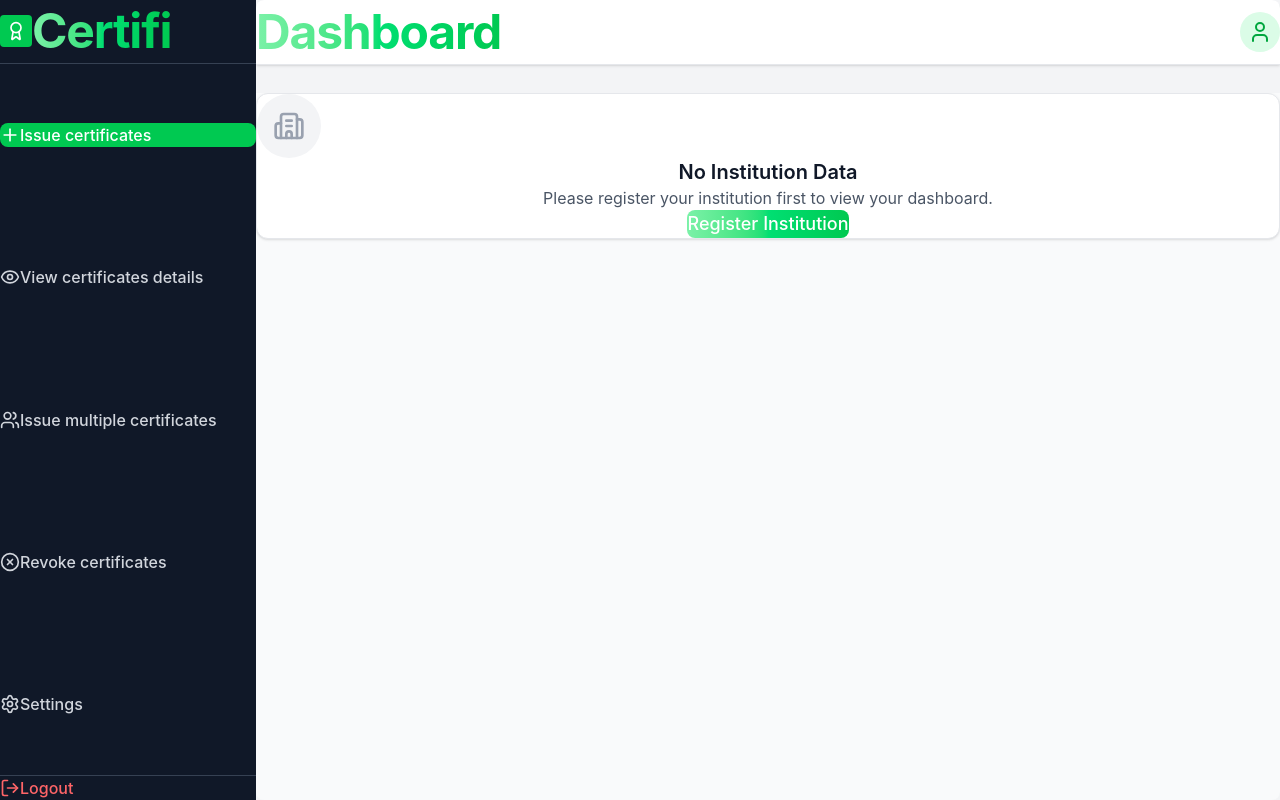
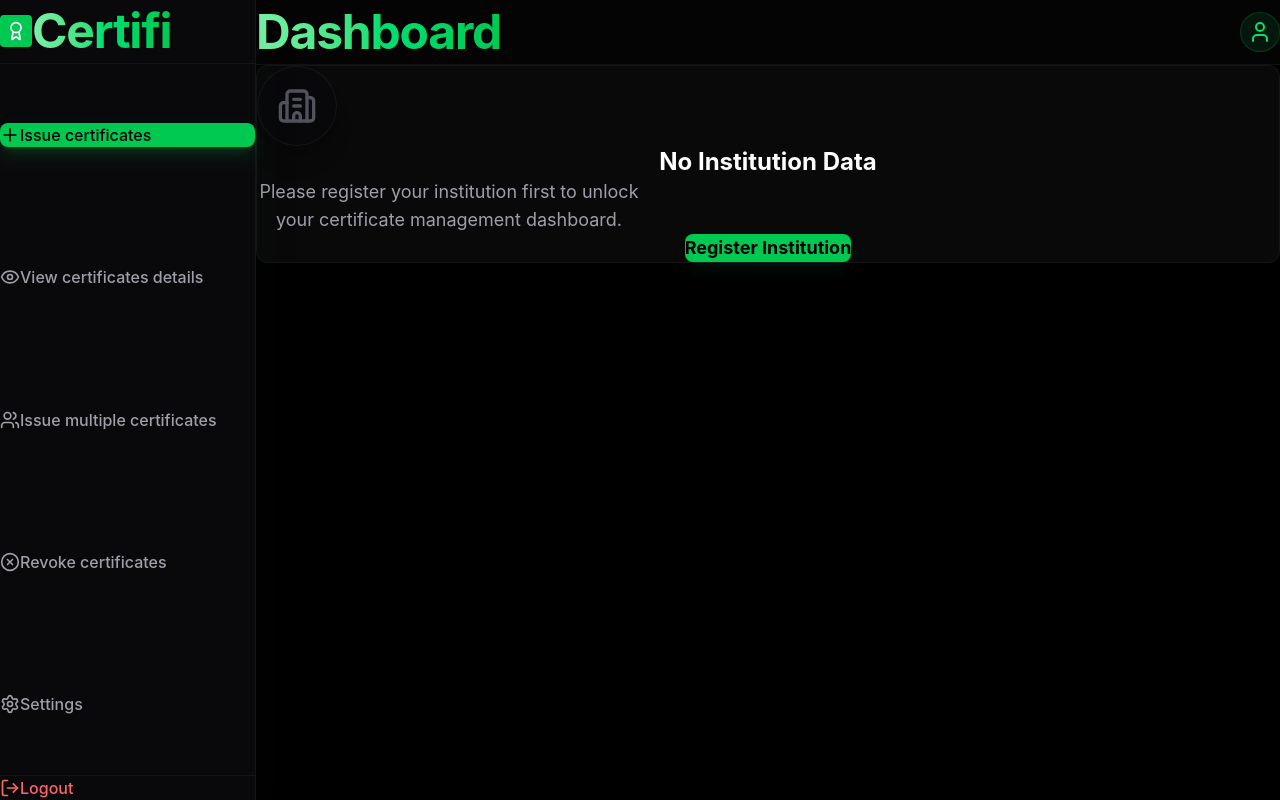
Before and after one commit to dimka90/Certifi, a Next.js app in the folder frontend/: page /institution/dashboard in a window 1280 px wide. Built offline with nearby package versions, Linux system fonts and the light colour scheme; no server answers; what @rainbow-me/rainbowkit, wagmi would draw is missing.

Commit message:
refactor(institution): update Dashboard layout with glassmorphism effects

```diff
--- a/frontend/app/institution/dashboard/page.tsx
+++ b/frontend/app/institution/dashboard/page.tsx
@@ -47,10 +47,10 @@ const InstitutionDashboard = () => {
 
 
   return (
-    <div className="h-screen bg-gray-100 flex">
+    <div className="h-screen bg-black flex overflow-hidden">
 
-      <div className={`${sidebarOpen ? 'translate-x-0' : '-translate-x-full'} fixed inset-y-0 left-0 z-50 w-64 bg-gray-900 text-white transition-transform duration-300 ease-in-out lg:translate-x-0 lg:static lg:inset-0 flex flex-col`}>
-        <div className="flex items-center justify-between h-16 px-6 border-b border-gray-700 flex-shrink-0">
+      <div className={`${sidebarOpen ? 'translate-x-0' : '-translate-x-full'} fixed inset-y-0 left-0 z-50 w-64 bg-zinc-950 border-r border-white/5 text-white transition-transform duration-300 ease-in-out lg:translate-x-0 lg:static lg:inset-0 flex flex-col shadow-2xl shadow-green-950/20`}>
+        <div className="flex items-center justify-between h-16 px-6 border-b border-white/5 flex-shrink-0">
           <div className="flex items-center space-x-3">
             <div className="w-8 h-8 bg-green-500 rounded flex items-center justify-center">
               <Award className="w-5 h-5 text-white" />
@@ -77,10 +77,9 @@ const InstitutionDashboard = () => {
                 <div key={item.id} className="flex-1 flex items-center">
                   <button
                     onClick={() => handleNavigation(item.route)}
-                    className={`w-full flex items-center space-x-3 px-4 py-4 rounded-lg text-left transition-colors ${
-                      activeTab === item.id
-                        ? 'bg-green-500 text-white'
-                        : 'text-gray-300 hover:bg-gray-800 hover:text-white'
+                    className={`w-full flex items-center space-x-3 px-4 py-4 rounded-lg text-left transition-all ${activeTab === item.id
+                        ? 'bg-green-500 text-black font-bold shadow-lg shadow-green-500/20'
+                        : 'text-zinc-400 hover:bg-zinc-900 hover:text-white'
                       }`}
                   >
                     <Icon className="w-5 h-5" />
@@ -92,8 +91,8 @@ const InstitutionDashboard = () => {
           </div>
 
 
-          <div className="pt-6 border-t border-gray-700">
-            <button className="w-full flex items-center space-x-3 px-4 py-4 rounded-lg text-left transition-colors text-red-400 hover:bg-red-900/20 hover:text-red-300">
+          <div className="pt-6 border-t border-white/5">
+            <button className="w-full flex items-center space-x-3 px-4 py-4 rounded-lg text-left transition-colors text-red-400 hover:bg-red-500/10 hover:text-red-300">
               <LogOut className="w-5 h-5" />
               <span className="font-medium">Logout</span>
             </button>
@@ -110,9 +109,9 @@ const InstitutionDashboard = () => {
       )}
 
 
-      <div className="flex-1 flex flex-col overflow-hidden min-h-[600px] mx-8 rounded-lg">
+      <div className="flex-1 flex flex-col overflow-hidden min-h-[600px]">
 
-        <header className="bg-white shadow-sm border-b border-gray-200">
+        <header className="bg-zinc-950/50 backdrop-blur-md border-b border-white/5">
           <div className="flex items-center justify-between h-16 px-6 ">
             <div className="flex  items-center space-x-4">
               <h1 className="text-xl sm:text-xl md:text-2xl lg:text-2xl xl:text-2xl xl:text-5xl font-bold leading-[1.1] tracking-tight">
@@ -124,53 +123,56 @@ const InstitutionDashboard = () => {
 
 
             <div className="flex items-center space-x-3">
-              <div className="w-10 h-10 bg-green-100 rounded-full flex items-center justify-center">
-                <User className="w-6 h-6 text-green-600" />
+              <div className="w-10 h-10 bg-green-500/10 border border-green-500/20 rounded-full flex items-center justify-center">
+                <User className="w-6 h-6 text-green-400" />
               </div>
             </div>
           </div>
         </header>
 
-        <main className="flex-1 overflow-y-auto bg-gray-50" style={{ marginTop: '28px' }}>
-          <div className="px-8 py-8 pt-16 flex items-center justify-center">
+        <main className="flex-1 overflow-y-auto bg-black relative">
+          {/* Background Decoration */}
+          <div className="absolute top-0 right-0 w-[400px] h-[400px] bg-green-500/5 rounded-full blur-[100px] -z-10" />
+
+          <div className="px-8 py-8 pt-16 flex items-center justify-center relative z-10">
             <div className="w-full max-w-6xl">
               {institutionData ? (
                 <div className="space-y-6">
 
-                  <div className="bg-white rounded-xl shadow-sm border border-gray-200 p-8">
+                  <div className="bg-zinc-900/40 backdrop-blur-xl rounded-xl border border-white/5 p-8 shadow-2xl">
                     <div className="flex items-center space-x-4 mb-6">
-                      <div className="w-12 h-12 bg-green-100 rounded-xl flex items-center justify-center">
-                        <Building2 className="w-6 h-6 text-green-600" />
+                      <div className="w-12 h-12 bg-green-500/10 border border-green-500/20 rounded-xl flex items-center justify-center">
+                        <Building2 className="w-6 h-6 text-green-400" />
                       </div>
                       <div>
-                        <h2 className="text-2xl font-bold text-gray-900">Institution Overview</h2>
-                        <p className="text-base text-gray-600">Your registered institution details</p>
+                        <h2 className="text-2xl font-bold text-white tracking-tight">Institution Overview</h2>
+                        <p className="text-base text-zinc-400">Your registered institution details</p>
                       </div>
                     </div>
 
-                    <div className="grid md:grid-cols-2 gap-6">
+                    <div className="grid md:grid-cols-2 gap-8">
                       <div>
-                        <h3 className="text-lg font-semibold text-gray-900 mb-2">Institution Name</h3>
-                        <p className="text-base text-gray-700">{institutionData.institutionName}</p>
+                        <h3 className="text-sm font-medium text-zinc-500 uppercase tracking-wider mb-2">Institution Name</h3>
+                        <p className="text-lg text-white font-medium">{institutionData.institutionName}</p>
                       </div>
 
                       <div>
-                        <h3 className="text-lg font-semibold text-gray-900 mb-2">Institution ID</h3>
-                        <p className="text-base text-gray-700">{institutionData.institutionID}</p>
+                        <h3 className="text-sm font-medium text-zinc-500 uppercase tracking-wider mb-2">Institution ID</h3>
+                        <p className="text-lg text-white font-medium">{institutionData.institutionID}</p>
                       </div>
                     </div>
 
-                    <div className="mt-6">
-                      <h3 className="text-lg font-semibold text-gray-900 mb-2 flex items-center">
-                        <MapPin className="w-5 h-5 mr-2 text-green-500" />
+                    <div className="grid md:grid-cols-2 gap-8 mt-8">
+                      <div>
+                        <h3 className="text-sm font-medium text-zinc-500 uppercase tracking-wider mb-2 flex items-center">
+                          <MapPin className="w-4 h-4 mr-2 text-green-400" />
                           Country
                         </h3>
-                      <p className="text-base text-gray-700">{institutionData.country}</p>
+                        <p className="text-lg text-white font-medium">{institutionData.country}</p>
                       </div>
-
-                    <div className="mt-6">
-                      <h3 className="text-lg font-semibold text-gray-900 mb-2">Institution Type</h3>
-                      <p className="text-base text-gray-700">
+                      <div>
+                        <h3 className="text-sm font-medium text-zinc-500 uppercase tracking-wider mb-2">Institution Type</h3>
+                        <p className="text-lg text-white font-medium">
                           {institutionData.institutionType === 0 ? 'University' :
                             institutionData.institutionType === 1 ? 'College' :
                               institutionData.institutionType === 2 ? 'School' :
@@ -178,34 +180,36 @@ const InstitutionDashboard = () => {
                         </p>
                       </div>
                     </div>
+                  </div>
 
 
-                  <div className="bg-white rounded-xl shadow-sm border border-gray-200 p-8">
+
+                  <div className="bg-zinc-900/40 backdrop-blur-xl rounded-xl border border-white/5 p-8 shadow-2xl">
                     <div className="flex items-center space-x-4 mb-6">
-                      <div className="w-12 h-12 bg-blue-100 rounded-xl flex items-center justify-center">
-                        <Mail className="w-6 h-6 text-blue-600" />
+                      <div className="w-12 h-12 bg-green-500/10 border border-green-500/20 rounded-xl flex items-center justify-center">
+                        <Mail className="w-6 h-6 text-green-400" />
                       </div>
                       <div>
-                        <h2 className="text-2xl font-bold text-gray-900">Contact Information</h2>
-                        <p className="text-base text-gray-600">Your institution contact details</p>
+                        <h2 className="text-2xl font-bold text-white tracking-tight">Contact Information</h2>
+                        <p className="text-base text-zinc-400">Your institution contact details</p>
                       </div>
                     </div>
 
-                    <div className="grid md:grid-cols-2 gap-6">
+                    <div className="grid md:grid-cols-2 gap-8">
                       <div>
-                        <h3 className="text-lg font-semibold text-gray-900 mb-2 flex items-center">
-                          <Mail className="w-5 h-5 mr-2 text-green-500" />
+                        <h3 className="text-sm font-medium text-zinc-500 uppercase tracking-wider mb-2 flex items-center">
+                          <Mail className="w-4 h-4 mr-2 text-green-400" />
                           Email
                         </h3>
-                        <p className="text-base text-gray-700">{institutionData.email}</p>
+                        <p className="text-lg text-white font-medium">{institutionData.email}</p>
                       </div>
 
                       <div>
-                        <h3 className="text-lg font-semibold text-gray-900 mb-2 flex items-center">
-                          <Hash className="w-5 h-5 mr-2 text-green-500" />
+                        <h3 className="text-sm font-medium text-zinc-500 uppercase tracking-wider mb-2 flex items-center">
+                          <Hash className="w-4 h-4 mr-2 text-green-400" />
                           Wallet Address
                         </h3>
-                        <p className="text-base text-gray-700 font-mono bg-gray-100 px-3 py-2 rounded">
+                        <p className="text-sm text-white font-mono bg-zinc-950/50 border border-white/5 px-3 py-2 rounded break-all">
                           {institutionData.walletAddress || 'Not available'}
                         </p>
                       </div>
@@ -215,36 +219,39 @@ const InstitutionDashboard = () => {
 
 
                   {institutionData.registrationDocument && (
-                    <div className="bg-white rounded-xl shadow-sm border border-gray-200 p-8">
+                    <div className="bg-zinc-900/40 backdrop-blur-xl rounded-xl border border-white/5 p-8 shadow-2xl">
                       <div className="flex items-center space-x-4 mb-6">
-                        <div className="w-12 h-12 bg-purple-100 rounded-xl flex items-center justify-center">
-                          <FileText className="w-6 h-6 text-purple-600" />
+                        <div className="w-12 h-12 bg-green-500/10 border border-green-500/20 rounded-xl flex items-center justify-center">
+                          <FileText className="w-6 h-6 text-green-400" />
                         </div>
                         <div>
-                          <h2 className="text-2xl font-bold text-gray-900">Registration Document</h2>
-                          <p className="text-base text-gray-600">Your uploaded registration document</p>
+                          <h2 className="text-2xl font-bold text-white tracking-tight">Registration Document</h2>
+                          <p className="text-base text-zinc-400">Your uploaded registration document</p>
                         </div>
                       </div>
 
-                      <div className="space-y-4">
+                      <div className="grid md:grid-cols-2 gap-8">
+                        <div className="space-y-6">
                           <div>
-                          <h3 className="text-lg font-semibold text-gray-900 mb-2">Document Name</h3>
-                          <p className="text-base text-gray-700">{institutionData.registrationDocument.name}</p>
+                            <h3 className="text-sm font-medium text-zinc-500 uppercase tracking-wider mb-2">Document Name</h3>
+                            <p className="text-lg text-white font-medium">{institutionData.registrationDocument.name}</p>
                           </div>
 
                           <div>
-                          <h3 className="text-lg font-semibold text-gray-900 mb-2 flex items-center">
-                            <Hash className="w-5 h-5 mr-2 text-green-500" />
+                            <h3 className="text-sm font-medium text-zinc-500 uppercase tracking-wider mb-2 flex items-center">
+                              <Hash className="w-4 h-4 mr-2 text-green-400" />
                               IPFS Hash
                             </h3>
-                          <p className="text-base text-gray-700 font-mono bg-gray-100 px-3 py-2 rounded">
+                            <p className="text-sm text-white font-mono bg-zinc-950/50 border border-white/5 px-3 py-2 rounded break-all">
                               {institutionData.registrationDocument.hash}
                             </p>
                           </div>
+                        </div>
 
+                        <div className="space-y-6">
                           <div>
-                          <h3 className="text-lg font-semibold text-gray-900 mb-2">Document Size</h3>
-                          <p className="text-base text-gray-700">
+                            <h3 className="text-sm font-medium text-zinc-500 uppercase tracking-wider mb-2">Document Size</h3>
+                            <p className="text-lg text-white font-medium">
                               {(institutionData.registrationDocument.size / (1024 * 1024)).toFixed(2)} MB
                             </p>
                           </div>
@@ -254,28 +261,29 @@ const InstitutionDashboard = () => {
                               href={institutionData.registrationDocument.url}
                               target="_blank"
                               rel="noopener noreferrer"
-                            className="inline-flex items-center px-4 py-2 bg-green-600 text-white rounded-lg hover:bg-green-700 transition-colors"
+                              className="inline-flex items-center px-6 py-3 bg-green-500 text-black font-bold rounded-lg hover:bg-green-400 transition-all shadow-lg shadow-green-900/20"
                             >
-                            <FileText className="w-4 h-4 mr-2" />
+                              <FileText className="w-5 h-5 mr-2" />
                               View Document
                             </a>
+                          </div>
                         </div>
                       </div>
                     </div>
                   )}
                 </div>
               ) : (
-                <div className="bg-white rounded-xl shadow-sm border border-gray-200 p-8 text-center" >
-                  <div className="w-16 h-16 bg-gray-100 rounded-full flex items-center justify-center mx-auto mb-4">
-                    <Building2 className="w-8 h-8 text-gray-400" />
+                <div className="bg-zinc-900/40 backdrop-blur-xl rounded-xl border border-white/5 p-12 text-center" >
+                  <div className="w-20 h-20 bg-zinc-950/50 border border-white/5 rounded-full flex items-center justify-center mx-auto mb-6 shadow-xl">
+                    <Building2 className="w-10 h-10 text-zinc-600" />
                   </div>
-                  <h2 className="text-xl font-semibold text-gray-900 mb-2">No Institution Data</h2>
-                  <p className="text-base text-gray-600 mb-10">
-                    Please register your institution first to view your dashboard.
+                  <h2 className="text-2xl font-bold text-white mb-3">No Institution Data</h2>
+                  <p className="text-lg text-zinc-400 mb-10 max-w-sm mx-auto">
+                    Please register your institution first to unlock your certificate management dashboard.
                   </p>
                   <button
                     onClick={() => router.push('/institution/register')}
-                    className="bg-gradient-to-r from-green-300 via-green-400 to-green-500 text-white px-8 py-4 rounded-lg hover:bg-green-700 transition-colors text-lg font-medium"
+                    className="bg-green-500 text-black px-10 py-4 rounded-lg hover:bg-green-400 transition-all text-lg font-bold shadow-lg shadow-green-900/20"
                   >
                     Register Institution
                   </button>
```
Lines whose indentation alone changed are shown as unchanged.
